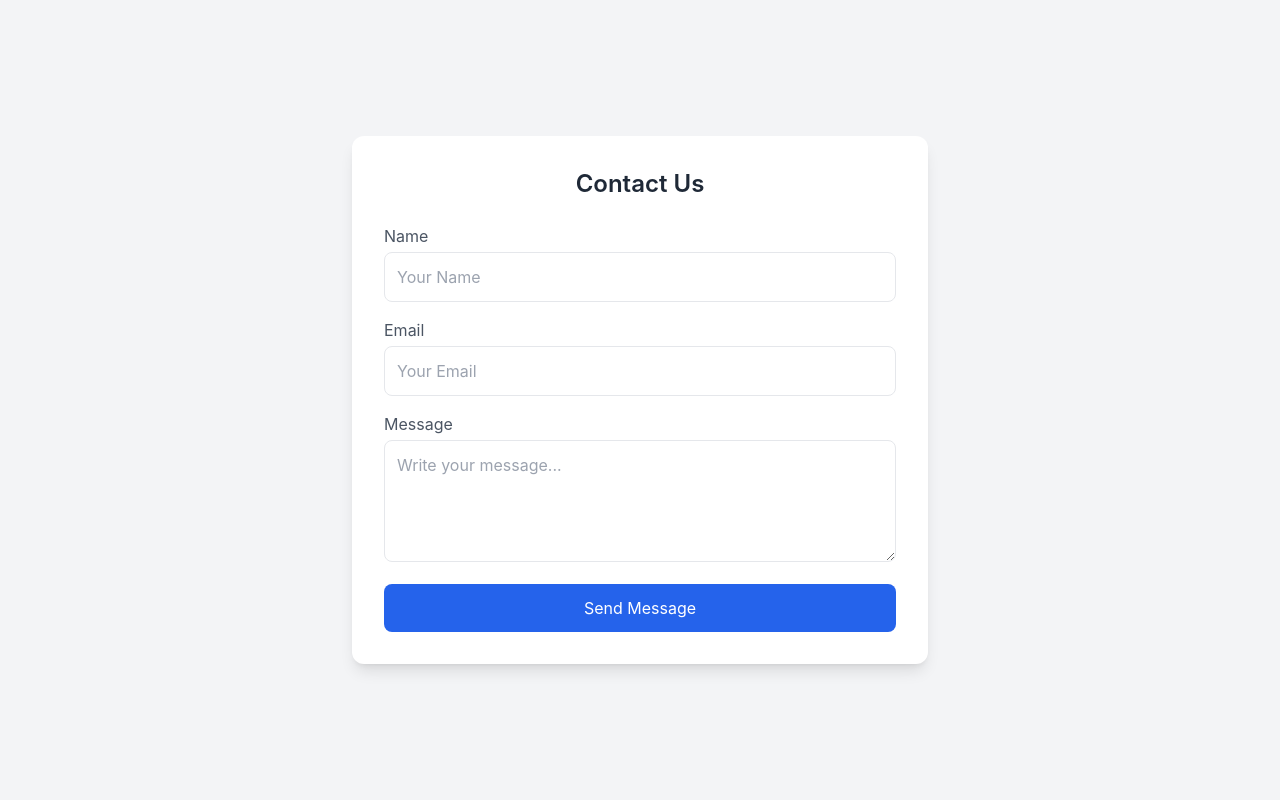
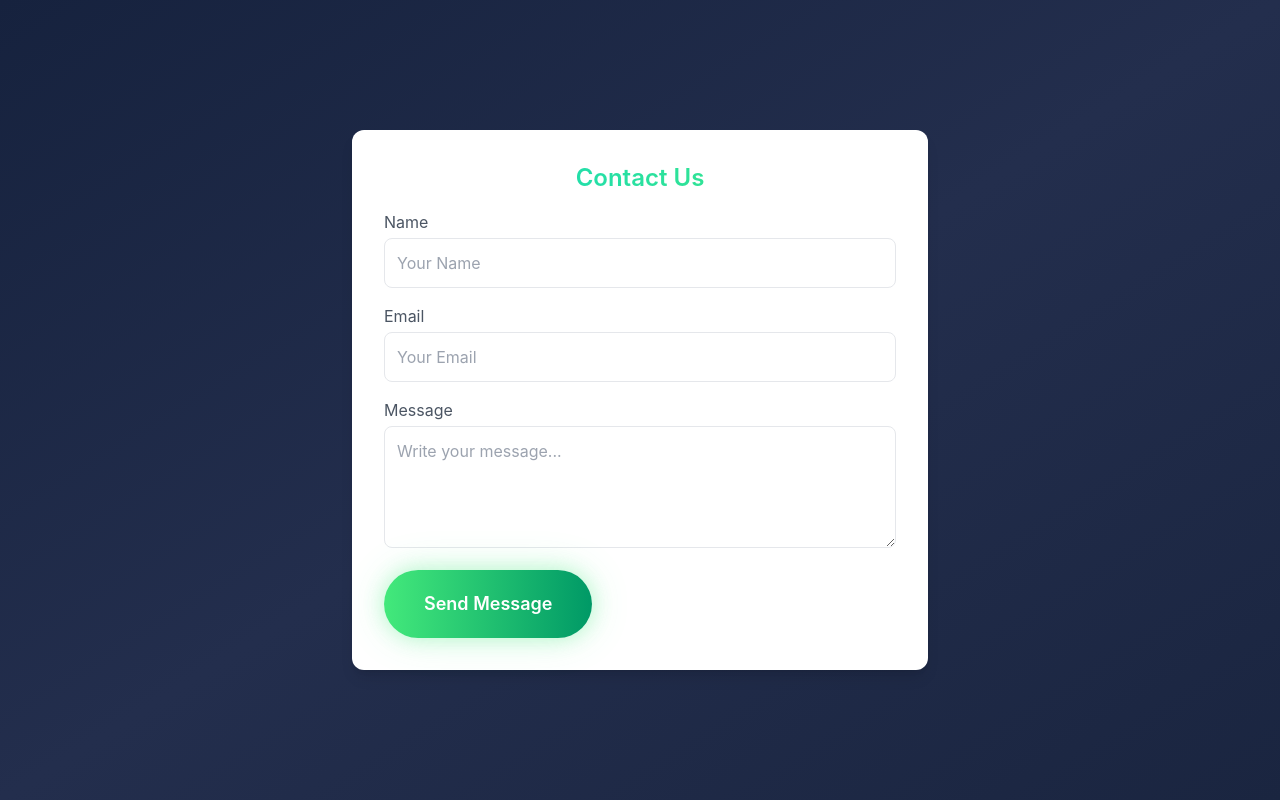
Before and after one commit to Zer-0ne/secufi_landing, a React (Vite) app: page /contact in a window 1280 px wide. Built offline with nearby package versions, Linux system fonts and the light colour scheme.

Commit message:
update contact form

```diff
--- a/src/components/Form.tsx
+++ b/src/components/Form.tsx
@@ -1,4 +1,4 @@
-import { useState } from "react";
+import { useState,useEffect } from "react";
 
 interface FormData {
   name: string;
@@ -12,6 +12,17 @@ export default function ContactForm() {
     email: "",
     message: "",
   });
+
+    const [isVisible, setIsVisible] = useState(false);
+
+  // 1. State to control animation visibility
+
+  useEffect(() => {
+    // Client-side execution
+    setIsVisible(true);
+
+
+  }, []);
 
   const handleChange = (
     e: React.ChangeEvent<HTMLInputElement | HTMLTextAreaElement>
@@ -34,10 +45,12 @@ export default function ContactForm() {
   };
 
   return (
-    <div className="min-h-screen flex items-center justify-center px-4 py-10 bg-gray-100">
-      <div className="w-full max-w-xl bg-white shadow-lg rounded-xl p-8">
+    <div className="min-h-screen flex items-center justify-center px-4 py-10 bg-gradient-to-br from-[#16223e] via-[#232e4d] to-[#1a2540]">
+      <div className={`w-full max-w-xl bg-white shadow-lg rounded-xl p-8  transition-all duration-1000 ${
+              isVisible ? 'opacity-100 translate-x-0' : 'opacity-0 -translate-x-10'
+            }`}>
 
-        <h2 className="text-2xl font-semibold text-gray-800 mb-6 text-center">
+        <h2 className="text-2xl font-semibold bg-gradient-to-r from-[#10d8c4] via-[#43e97b] to-[#ffab40] bg-clip-text text-transparent bg-[length:200%_auto] animate-gradient pb-4 text-center">
           Contact Us
         </h2>
 
@@ -88,7 +101,7 @@ export default function ContactForm() {
           {/* Button */}
           <button
             type="submit"
-            className="w-full bg-blue-600 text-white p-3 rounded-lg hover:bg-blue-700 transition"
+            className="px-10 py-5 bg-gradient-to-r from-[#43e97b] to-[#009966] rounded-full font-semibold text-lg text-white overflow-hidden transition-all duration-300 transform hover:scale-105 flex items-center justify-center gap-2 glow-green shadow-xl"
           >
             Send Message
           </button>
--- a/src/components/Hero.tsx
+++ b/src/components/Hero.tsx
@@ -90,9 +90,9 @@ const Hero = () => {
               </span>
             </div>
 
-            <h1 className="text-5xl md:text-6xl lg:text-7xl font-bold mb-6 leading-tight">
-              <span className="block text-white mb-2">Secure, Organised, and claim read</span>
-              <span className="block bg-gradient-to-r from-[#10d8c4] via-[#43e97b] to-[#ffab40] bg-clip-text text-transparent bg-[length:200%_auto] animate-gradient">
+            <h1 className="text-4xl md:text-5xl lg:text-6xl font-bold mb-6 leading-tight">
+              <span className="block text-white mb-2">Secure, organized and claim ready</span>
+              <span className="block bg-gradient-to-r from-[#10d8c4] via-[#43e97b] to-[#ffab40] bg-clip-text text-transparent bg-[length:200%_auto] animate-gradient pb-4">
                 together as a family
               </span>
             </h1>
```
